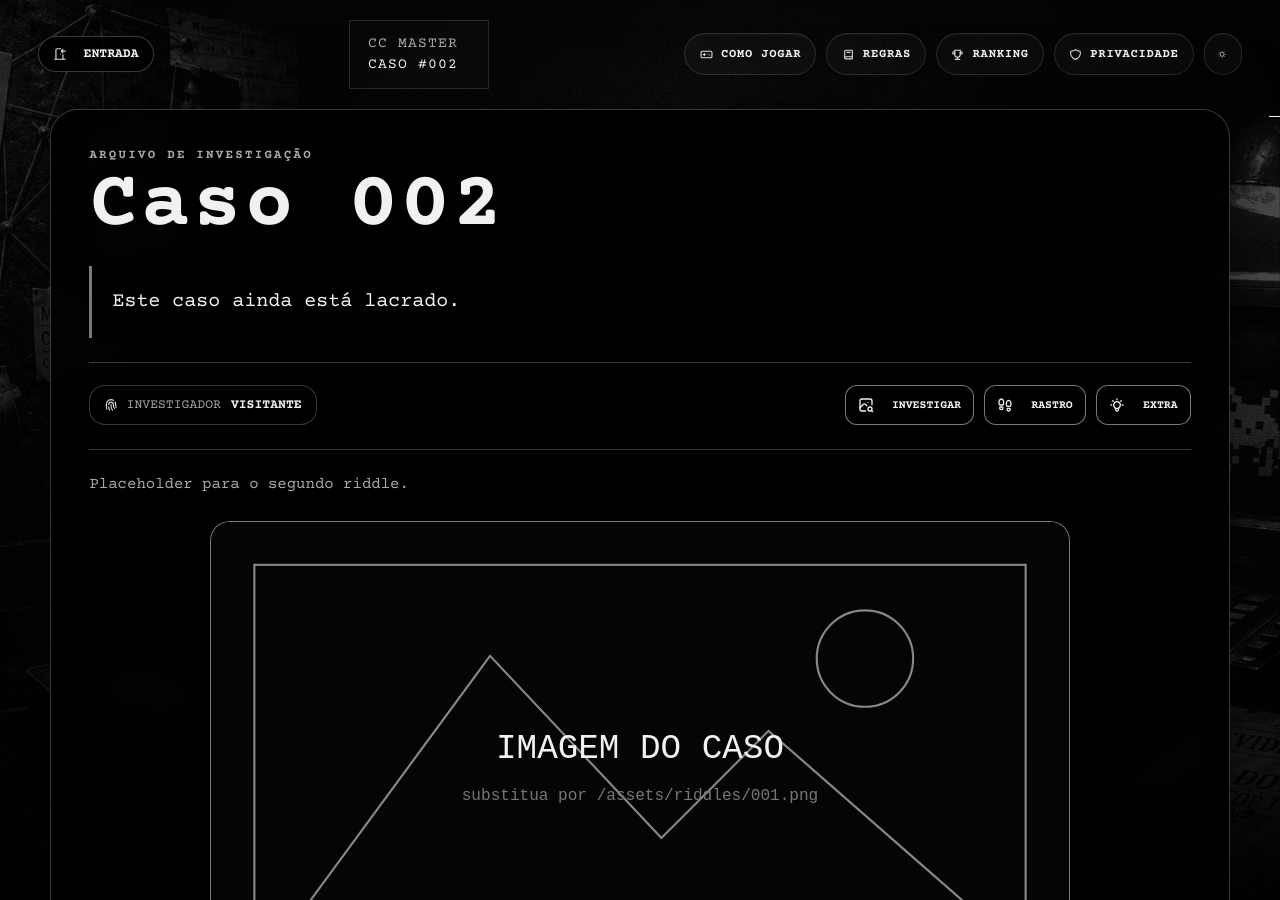
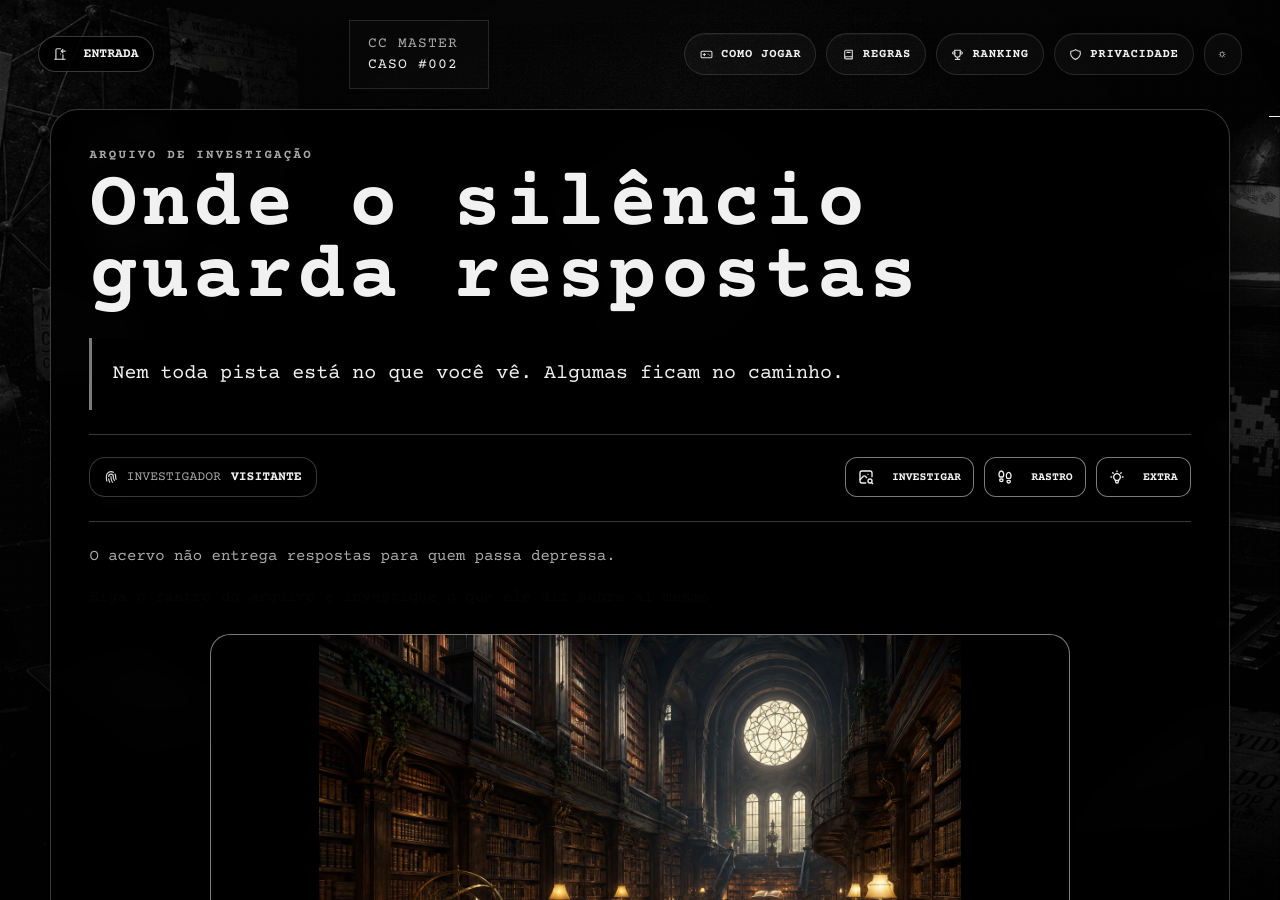
Before and after one commit to cianortecardmaster-wq/ccmaster-riddle, a Jekyll site: the page riddles/002/index.html, which Jekyll copies as it is, in a window 1280 px wide and 900 px high. Built offline with Jekyll 4.4.1, drawn with Linux system fonts in a browser that asks for light colours; a script that is not in the unit is left out.

Commit message:
Add files via upload

```diff
--- a/assets/js/riddle.js
+++ b/assets/js/riddle.js
@@ -301,9 +301,10 @@ function buildInfoContent(type) {
   }
 
   if (type === 'trail') {
+    const trailPath = document.body.dataset.trailPath || window.location.pathname || '/';
     return {
       title: 'Rastro',
-      html: `<p>${escapeHtml(window.location.pathname || '/')}</p>`,
+      html: `<p>${escapeHtml(trailPath)}</p>`,
     };
   }
 
--- a/riddles/002/index.html
+++ b/riddles/002/index.html
@@ -3,7 +3,7 @@
 <head>
   <meta charset="utf-8" />
   <meta name="viewport" content="width=device-width, initial-scale=1" />
-  <title>Riddle 002 — CC MASTER</title>
+  <title>Onde o silêncio guarda respostas — CC MASTER</title>
   <meta name="description" content="Riddle 002 do jogo CC MASTER." />
   <meta name="theme-color" content="#050505" />
   <link rel="preconnect" href="https://fonts.googleapis.com">
@@ -15,10 +15,11 @@
 <body
   class="riddle-body"
   data-riddle="002"
-  data-meta-image="placeholder.svg"
-  data-meta-title="Caso 002"
-  data-meta-description="Caso lacrado aguardando a próxima pista visual."
-  data-extra-hint="Este caso ainda não possui uma dica extra cadastrada."
+  data-meta-image="solana.webp"
+  data-meta-title="Acervo"
+  data-meta-description="Onde se procura quando se quer encontrar uma resposta."
+  data-trail-path="/2/solana.webp"
+  data-extra-hint="Não procure uma página solta. Procure o lugar onde as páginas vivem."
 >
   <div class="noise" aria-hidden="true"></div>
   <div class="scanlines" aria-hidden="true"></div>
@@ -43,8 +44,8 @@
   <main class="riddle-shell">
     <section class="riddle-card" aria-labelledby="riddle-title">
       <p class="eyebrow">Arquivo de investigação</p>
-      <h1 id="riddle-title">Caso 002</h1>
-      <blockquote class="riddle-phrase">Este caso ainda está lacrado.</blockquote>
+      <h1 id="riddle-title">Onde o silêncio guarda respostas</h1>
+      <blockquote class="riddle-phrase">Nem toda pista está no que você vê. Algumas ficam no caminho.</blockquote>
 
       <section class="investigator-panel" aria-label="Painel do investigador">
         <div class="investigator-line">
@@ -65,7 +66,8 @@
       </section>
 
       <section class="page-clues page-clues-above" aria-label="Pistas da página">
-        <p>Placeholder para o segundo riddle.</p>
+        <p>O acervo não entrega respostas para quem passa depressa.</p>
+        <p class="theme-clue">Siga o rastro do arquivo e investigue o que ele diz sobre si mesmo.</p>
       </section>
 
       <div class="evidence-area">
@@ -74,7 +76,7 @@
             <img
               id="riddleImage"
               class="riddle-image riddle-image-front"
-              src="/assets/riddles/placeholder.svg"
+              src="/2/solana.webp"
               alt="Imagem do riddle 002"
               draggable="false"
             />
@@ -112,7 +114,7 @@
       </section>
 
       <section class="answer-panel" aria-label="Enviar resposta">
-        <form id="answerForm" data-answer-hash="" data-next="/riddles/003/">
+        <form id="answerForm" data-answer-hash="8d6341258d8d4cb6a91899ca1f704721e59a634b1723f775e382b6e48069d753" data-next="/riddles/003/">
           <label for="answerInput">Resposta</label>
           <div class="answer-row">
             <input id="answerInput" name="answer" type="text" placeholder="Digite sua resposta" autocomplete="off" required />
```
Also changed, not shown: 2/solana.webp (added).
